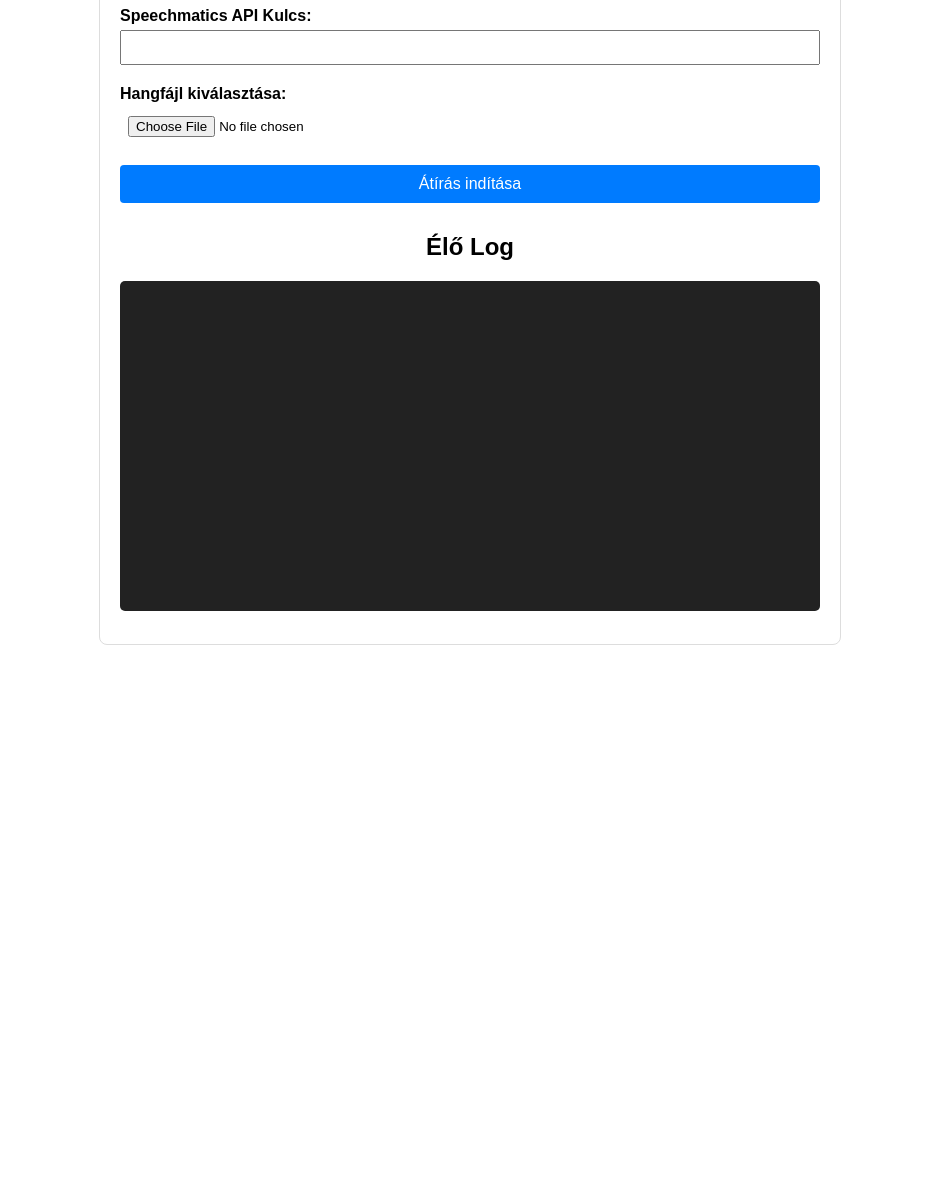
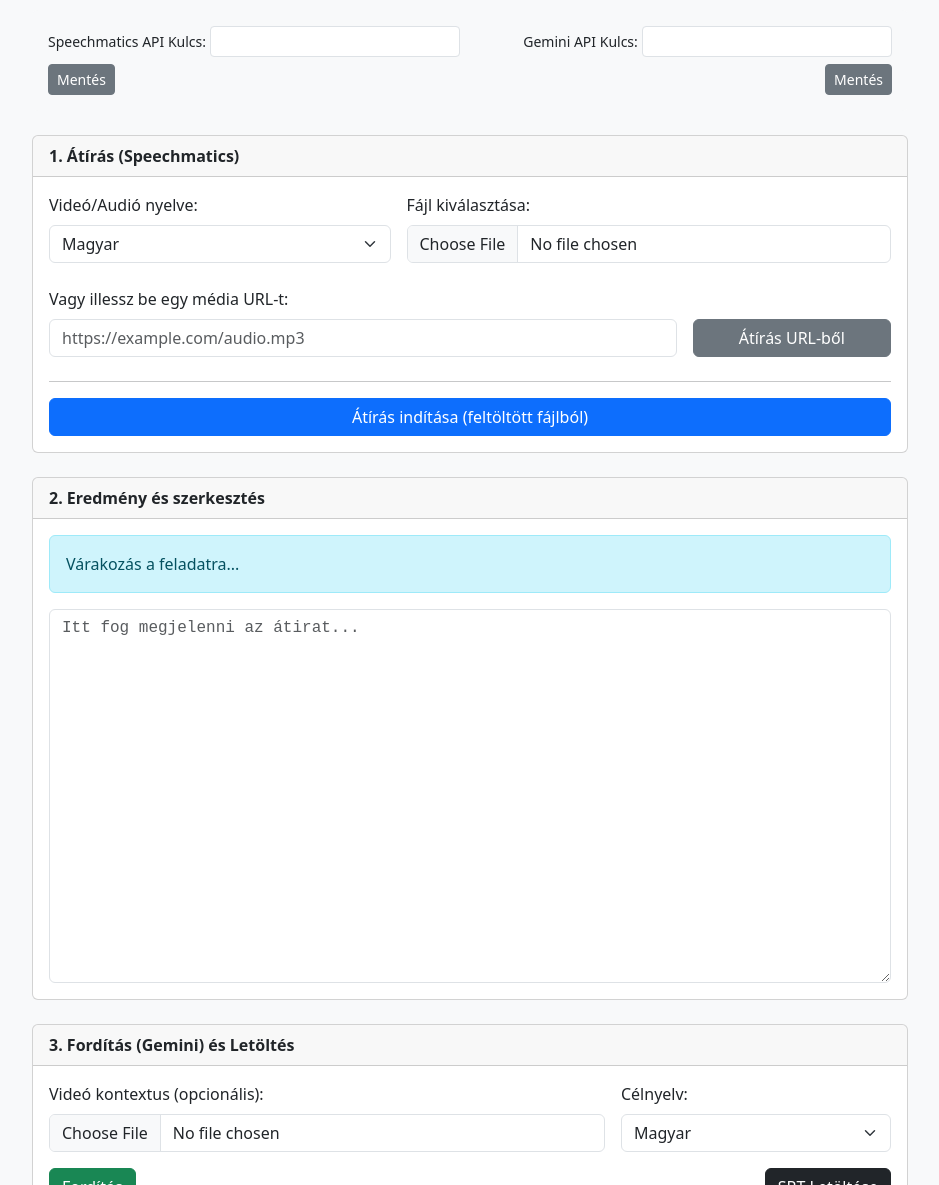
Before and after one commit to mobilerack/Trancribed, a plain HTML site: page templates/index.html in a window 1280 px wide. Shown: the part 134-1319 px from the top of the page, without its empty margins (170-1109 px from the left). Before the commit the page ends 819 px from the top, so only its background shows below. Drawn offline with nearby package versions, Linux system fonts and the light colour scheme.

Commit message:
Update index.html

```diff
--- a/templates/index.html
+++ b/templates/index.html
@@ -1,102 +1,122 @@
 <!DOCTYPE html>
 <html lang="hu">
 <head>
-    <meta charset="UTF-8">
-    <meta name="viewport" content="width=device-width, initial-scale=1.0">
-    <title>Audio Átíró (Élő Loggal)</title>
+    <meta charset="utf-8">
+    <meta name="viewport" content="width=device-width, initial-scale=1">
+    <title>Video transcribe and translation pro</title>
+    <link href="https://cdn.jsdelivr.net/npm/bootstrap@5.3.3/dist/css/bootstrap.min.css" rel="stylesheet">
     <style>
-        body { font-family: sans-serif; max-width: 700px; margin: 40px auto; padding: 20px; border: 1px solid #ddd; border-radius: 8px; }
-        h1, h2 { text-align: center; }
-        .form-group { margin-bottom: 20px; }
-        label { display: block; margin-bottom: 5px; font-weight: bold; }
-        input[type="text"], input[type="file"] { width: 100%; padding: 8px; box-sizing: border-box; }
-        button { width: 100%; padding: 10px; background-color: #007bff; color: white; border: none; border-radius: 4px; font-size: 16px; cursor: pointer; }
-        button:disabled { background-color: #aaa; }
-        #log-container { margin-top: 30px; }
-        #log { background-color: #222; color: #0f0; font-family: monospace; white-space: pre-wrap; padding: 15px; border-radius: 5px; height: 300px; overflow-y: scroll; word-wrap: break-word; }
+        body { background-color: #f8f9fa; }
+        .container { max-width: 900px; }
+        .api-keys input { max-width: 250px; display: inline-block; }
+        .card { margin-top: 1.5rem; }
+        #srtEditor { font-family: monospace; }
+        #log { background-color: #282c34; color: #abb2bf; font-family: monospace; white-space: pre-wrap; padding: 15px; border-radius: 5px; height: 300px; overflow-y: scroll; word-wrap: break-word; font-size: 0.9em; }
+        .spinner-border { vertical-align: middle; margin-left: 10px; }
     </style>
 </head>
 <body>
-
-    <h1>Audio Fájl Átírása</h1>
-
-    <form id="transcribe-form">
-        <div class="form-group">
-            <label for="api_key">Speechmatics API Kulcs:</label>
-            <input type="text" id="api_key" name="api_key" required>
-        </div>
-
-        <div class="form-group">
-            <label for="file">Hangfájl kiválasztása:</label>
-            <input type="file" id="file" name="file" accept="audio/*" required>
-        </div>
-
-        <button type="submit" id="submit-button">Átírás indítása</button>
-    </form>
-
-    <div id="log-container">
-        <h2>Élő Log</h2>
-        <pre id="log"></pre>
+<div class="container mt-4 mb-5">
+    <div class="text-center mb-4">
+        <h1 class="display-5">Video transcribe and translation pro</h1>
+        <p class="lead">Speechmatics átírás & Gemini multimodális fordítás</p>
     </div>
 
-    <script>
-        const form = document.getElementById('transcribe-form');
-        const logElement = document.getElementById('log');
-        const submitButton = document.getElementById('submit-button');
+    <div class="api-keys d-flex justify-content-between mb-3 p-3 bg-light rounded">
+        <div>
+            <label for="speechmaticsKey" class="form-label small">Speechmatics API Kulcs:</label>
+            <input type="password" id="speechmaticsKey" class="form-control form-control-sm">
+            <button id="saveSpeechmaticsKey" class="btn btn-secondary btn-sm mt-1">Mentés</button>
+        </div>
+        <div class="text-end">
+            <label for="geminiKey" class="form-label small">Gemini API Kulcs:</label>
+            <input type="password" id="geminiKey" class="form-control form-control-sm">
+            <button id="saveGeminiKey" class="btn btn-secondary btn-sm mt-1">Mentés</button>
+        </div>
+    </div>
 
-        form.addEventListener('submit', async function(event) {
-            // Megakadályozzuk az oldal újratöltését
-            event.preventDefault();
+    <div class="card">
+        <div class="card-header fw-bold">1. Átírás (Speechmatics)</div>
+        <div class="card-body">
+            <div class="row g-3 align-items-end">
+                <div class="col-md-5">
+                    <label for="sourceLanguageSelect" class="form-label">Videó/Audió nyelve:</label>
+                    <select id="sourceLanguageSelect" class="form-select">
+                        <option value="hu">Magyar</option>
+                        <option value="en">Angol</option>
+                        <option value="de">Német</option>
+                        <option value="fr">Francia</option>
+                        <option value="es">Spanyol</option>
+                        <option value="it">Olasz</option>
+                        <option value="uk">Ukrán</option>
+                        <option value="ru">Orosz</option>
+                        <option value="pl">Lengyel</option>
+                    </select>
+                </div>
+                <div class="col-md-7">
+                    <label for="transcribeFile" class="form-label">Fájl kiválasztása:</label>
+                    <input type="file" id="transcribeFile" class="form-control">
+                </div>
+            </div>
+             <div class="row g-3 mt-2 align-items-end">
+                <div class="col-md-9">
+                    <label for="audioUrlInput" class="form-label">Vagy illessz be egy média URL-t:</label>
+                    <input type="url" class="form-control" id="audioUrlInput" placeholder="https://example.com/audio.mp3">
+                </div>
+                <div class="col-md-3">
+                    <button id="transcribeUrlButton" class="btn btn-secondary w-100">Átírás URL-ből</button>
+                </div>
+            </div>
+            <hr class="mt-4">
+            <button id="transcribeButton" class="btn btn-primary w-100">
+                Átírás indítása (feltöltött fájlból)
+                <div id="transcribeSpinner" class="spinner-border spinner-border-sm d-none" role="status"></div>
+            </button>
+        </div>
+    </div>
 
-            // Gomb letiltása és log törlése a folyamat idejére
-            submitButton.disabled = true;
-            submitButton.textContent = 'Feldolgozás folyamatban...';
-            logElement.textContent = '';
+    <div class="card">
+         <div class="card-header fw-bold">2. Eredmény és szerkesztés</div>
+         <div class="card-body">
+            <div id="status" class="alert alert-info" role="alert">Várakozás a feladatra...</div>
+            <textarea id="srtEditor" class="form-control" rows="15" placeholder="Itt fog megjelenni az átirat..."></textarea>
+         </div>
+    </div>
 
-            // Az űrlap adatainak összegyűjtése
-            const formData = new FormData(form);
+    <div class="card">
+        <div class="card-header fw-bold">3. Fordítás (Gemini) és Letöltés</div>
+        <div class="card-body">
+             <div class="row g-3">
+                <div class="col-md-8">
+                    <label for="videoContextFile" class="form-label">Videó kontextus (opcionális):</label>
+                    <input type="file" id="videoContextFile" class="form-control" accept="video/*">
+                </div>
+                <div class="col-md-4">
+                    <label for="targetLanguageSelect" class="form-label">Célnyelv:</label>
+                    <select id="targetLanguageSelect" class="form-select">
+                        <option value="magyarra">Magyar</option>
+                        <option value="angolra">Angol</option>
+                    </select>
+                </div>
+             </div>
+            <div class="d-grid gap-2 d-md-flex justify-content-md-between mt-3">
+                 <button id="translateButton" class="btn btn-success">
+                    Fordítás
+                    <div id="translateSpinner" class="spinner-border spinner-border-sm d-none" role="status"></div>
+                </button>
+                <button id="downloadSrtButton" class="btn btn-dark">SRT Letöltése</button>
+            </div>
+        </div>
+    </div>
 
-            try {
-                // A fetch API segítségével elindítjuk a kérést
-                const response = await fetch('/transcribe', {
-                    method: 'POST',
-                    body: formData,
-                });
+    <div class="card">
+        <div class="card-header fw-bold">4. Eseménynapló</div>
+        <div class="card-body">
+            <pre id="log"></pre>
+        </div>
+    </div>
 
-                // A válasz egy stream, amit olvasni kezdünk
-                const reader = response.body.getReader();
-                const decoder = new TextDecoder();
-
-                // Ciklus, ami addig fut, amíg a stream nyitva van
-                while (true) {
-                    const { value, done } = await reader.read();
-                    if (done) {
-                        break; // A stream véget ért
-                    }
-
-                    // A kapott adatokat szöveggé alakítjuk
-                    const chunk = decoder.decode(value);
-
-                    // Az SSE formátum miatt a "data: " részt le kell vágni
-                    const lines = chunk.split('\n');
-                    lines.forEach(line => {
-                        if (line.startsWith('data: ')) {
-                            const message = line.substring(6); // Vágjuk le a "data: " részt
-                            logElement.textContent += message + '\n';
-                            // Automatikus görgetés az aljára
-                            logElement.scrollTop = logElement.scrollHeight;
-                        }
-                    });
-                }
-            } catch (error) {
-                logElement.textContent += 'Hálózati vagy kliens oldali hiba történt: ' + error + '\n';
-            } finally {
-                // Gomb visszaállítása a folyamat végén
-                submitButton.disabled = false;
-                submitButton.textContent = 'Átírás indítása';
-            }
-        });
-    </script>
-
+</div>
+<script src="/static/js/script.js"></script>
 </body>
 </html>
```
